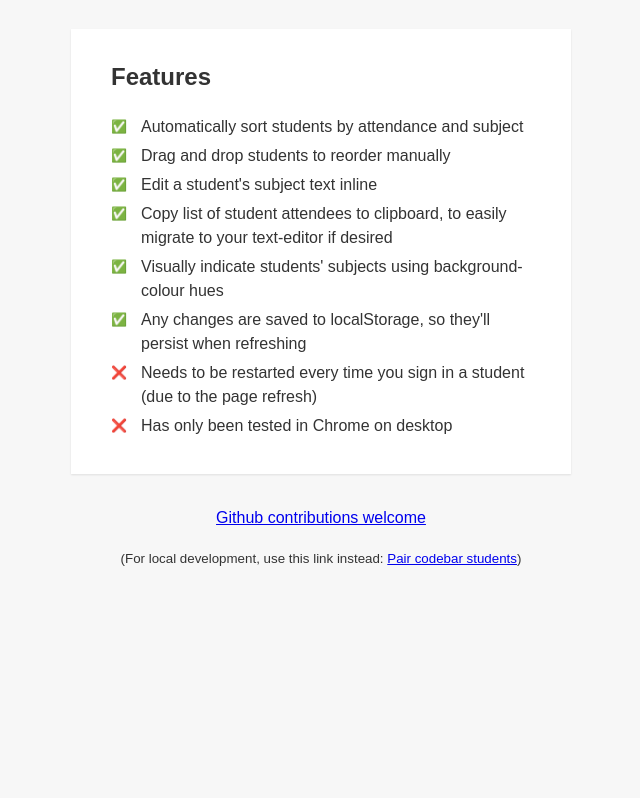
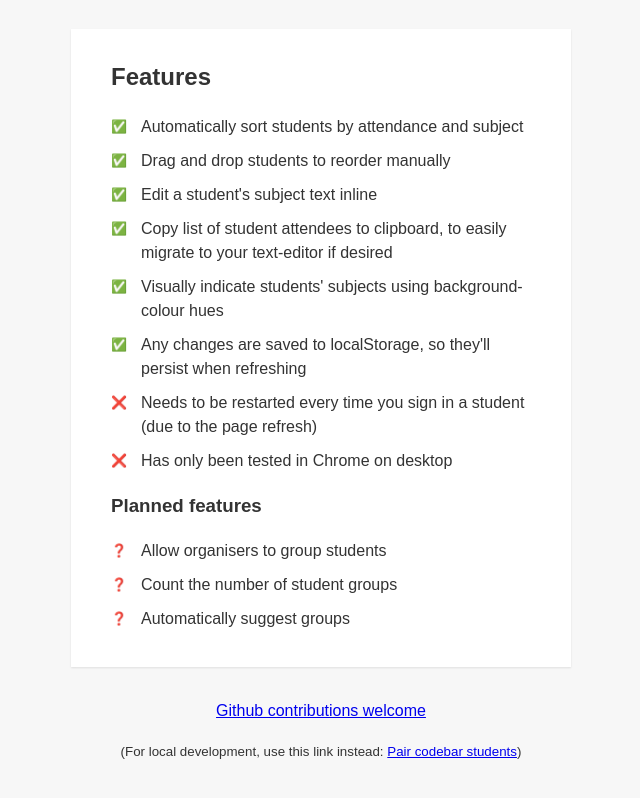
Before and after one commit to richardwestenra/codebar-pairing-helper, a website: page index.html in a window 1280 px wide. Shown: the part 480-1278 px from the top of the page, without its empty margins (319-959 px from the left). Before the commit the page ends 1114 px from the top, so only its background shows below. Drawn offline with Linux system fonts and the light colour scheme.

Commit message:
Add planned feature list to html page

```diff
--- a/index.html
+++ b/index.html
@@ -22,6 +22,12 @@
         <li class="feature feature--no">Needs to be restarted every time you sign in a student (due to the page refresh)</li>
         <li class="feature feature--no">Has only been tested in Chrome on desktop</li>
       </ul>
+      <h3>Planned features</h3>
+      <ul>
+        <li class="feature feature--maybe">Allow organisers to group students</li>
+        <li class="feature feature--maybe">Count the number of student groups</li>
+        <li class="feature feature--maybe">Automatically suggest groups</li>
+      </ul>
     </div>
 
     <p><a href="https://github.com/richardwestenra/codebar-pairing-helper">Github contributions welcome</a></p>
--- a/public/style.css
+++ b/public/style.css
@@ -35,7 +35,7 @@ body {
   padding-left: 30px;
 }
 .feature {
-  margin: 5px 0;
+  margin: 10px 0;
   list-style: none;
   position: relative;
 }
@@ -53,3 +53,6 @@ body {
 .feature--no:before {
   content: '❌';
 }
+.feature--maybe:before {
+  content: '❓';
+}
```
